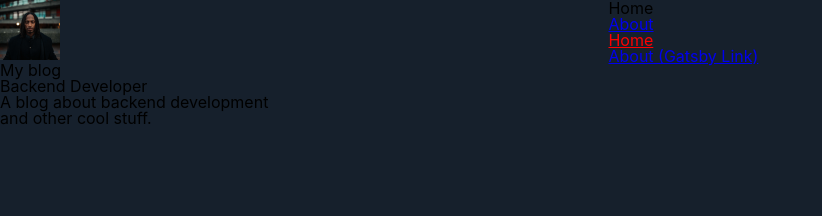
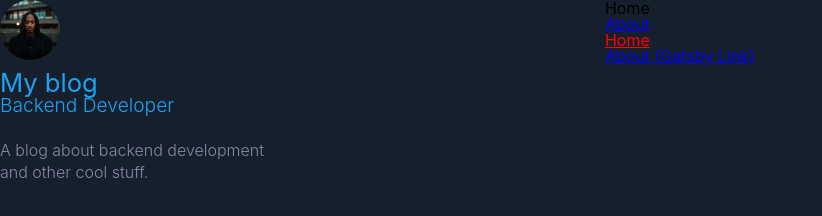
Before and after one commit to kyfelipe/gatsbyjs-blog, a Gatsby site: page / in a window 1280 px wide. Shown: the whole page, without its empty margins (0-822 px from the left). Built offline with nearby package versions, Linux system fonts and the light colour scheme; Gatsby itself is replaced by a stand-in of ours.

Commit message:
Add styles to Profile

```diff
--- a/src/components/Avatar/index.js
+++ b/src/components/Avatar/index.js
@@ -1,6 +1,7 @@
 import React from "react"
 import { useStaticQuery, graphql } from "gatsby"
-import Img from "gatsby-image"
+
+import * as S from './styled'
 
 const Avatar = () => {
   const { avatarImage } = useStaticQuery(
@@ -17,7 +18,7 @@ const Avatar = () => {
     `
   );
 
-  return <Img fixed={avatarImage.childImageSharp.fixed} />
+  return <S.AvatarWrapper fixed={avatarImage.childImageSharp.fixed} />
 }
 
 export default Avatar
--- /dev/null
+++ b/src/components/Avatar/styled.js
@@ -0,0 +1,9 @@
+import styled from "styled-components"
+import Img from "gatsby-image"
+
+export const AvatarWrapper = styled(Img)`
+  border-radius: 50%;
+  height: 3.75rem;
+  margin: auto;
+  width: 3.75rem;
+`;
--- a/src/components/Profile/index.js
+++ b/src/components/Profile/index.js
@@ -1,6 +1,8 @@
 import React from "react"
 import { useStaticQuery, graphql } from "gatsby"
 import Avatar from "../Avatar"
+
+import * as S from './styled'
 
 const Profile = () => {
   const {
@@ -20,12 +22,16 @@ const Profile = () => {
   `);
 
   return (
-    <div className={"Profile-wrapper"}>
-      <Avatar/>
-      <h1>{title}</h1>
-      <h2>{position}</h2>
-      <p>{description}</p>
-    </div>
+    <S.ProfileWrapper>
+      <S.ProfileLink >
+        <Avatar />
+        <S.ProfileAuthor>
+          {title}
+          <S.ProfilePosition>{position}</S.ProfilePosition>
+        </S.ProfileAuthor>
+      </S.ProfileLink>
+      <S.ProfileDescription>{description}</S.ProfileDescription>
+    </S.ProfileWrapper>
   );
 }
 
--- /dev/null
+++ b/src/components/Profile/styled.js
@@ -0,0 +1,35 @@
+import styled from "styled-components"
+import { Link } from "gatsby"
+
+export const ProfileWrapper = styled.section`
+  color: #8889a6;
+  display: flex;
+  flex-direction: column;
+`;
+
+export const ProfileLink = styled(Link)`
+  color: #8889a6;
+  text-decoration: none;
+  transition: color .5s;
+
+  &:hover {
+  color: #1fa1f2;
+  }
+`;
+
+export const ProfileAuthor = styled.h1`
+  font-size: 1.6rem;
+  margin: .5rem auto 1.5rem;
+`;
+
+export const ProfilePosition = styled.small`
+  display: block;
+  font-size: 1.2rem;
+  font-weight: 300;
+`;
+
+export const ProfileDescription = styled.p`
+  font-size: 1rem;
+  font-weight: 300;
+  line-height: 1.4;
+`;
```
